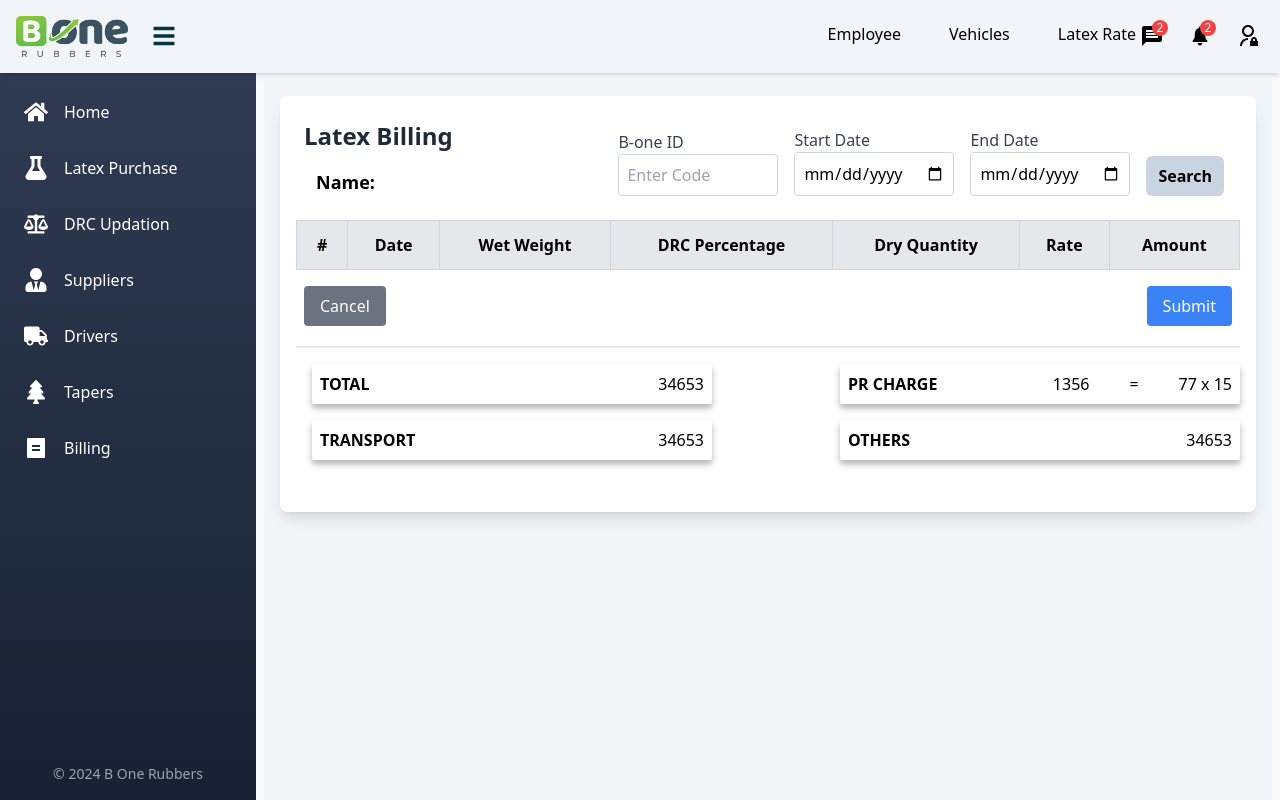
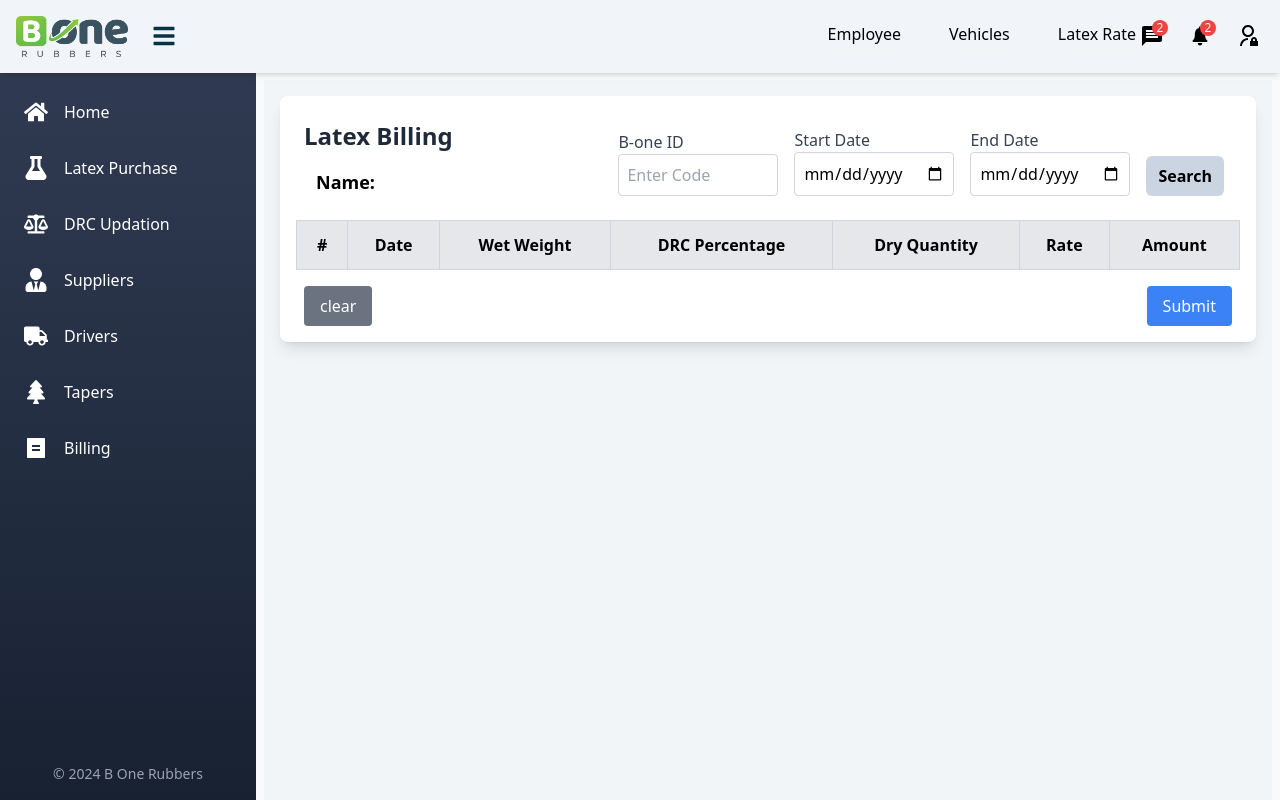
Before and after one commit to bonecompany/Supplier-Management-Client, a React (Vite) app: page /admin/billing in a window 1280 px wide. Built offline with nearby package versions, Linux system fonts and the light colour scheme.

Commit message:
feat: create many file and complete billing area

```diff
--- a/src/components/UpdatingTableComponents.jsx
+++ b/src/components/UpdatingTableComponents.jsx
@@ -60,7 +60,6 @@
       try {
         const response = await Axios.post(`/admin/suppliers/drcupdation`, drcData);
 
-        // setLatexData(response.data.data.latex);
         setDrcData(
           latexData.map(({ _id, owner, date, latex_weight,supplierName,supplierCode }) => ({
             latexId: _id,
--- a/src/components/admin.components/Billing/BillingComponents.jsx
+++ b/src/components/admin.components/Billing/BillingComponents.jsx
@@ -10,25 +10,33 @@ function BillingComponents() {
     // );
 
     const [boneId, setBoneId] = useState("");
+    const [name, setName] = useState("");
     const [startDate, setStartDate] = useState("");
     const [endDate, setEndDate] = useState("");
     const [latexData, setLatexData] = useState([]);
     const [drcData, setDrcData] = useState([]);
 
+
     const handleSearch = async () => {
+
+        console.log("search button clicked")
+
 
         try {
             const response = await Axios.get(
                 `/admin/suppliers/drcdata?supplierId=${boneId}&start=${startDate}&end=${endDate}`
             );
-            setLatexData(response.data.data.latex);
+            console.log(response.data.data)
+            setName(response.data.data.name)
+            setLatexData(response.data.data.drcdata);
             setDrcData(
-                latexData.map(({ _id, owner, date, latex_weight }) => ({
-                    latexId: _id,
-                    owner,
-                    date,
-                    latex_weight,
-                }))
+                latexData
+                // map(({ _id, owner, date, latex_weight }) => ({
+                //     latexId: _id,
+                //     owner,
+                //     date,
+                //     latex_weight,
+                // }))
             );
         } catch (err) {
             console.error("Error fetching latex data:", err);
@@ -69,6 +77,17 @@ function BillingComponents() {
             console.error("Error fetching latex data:", err);
         }
     };
+    console.log(drcData);
+
+    const totalAmount = drcData?.reduce((acc, element) => {
+        const amount = (element.dryQuantity || 0) * (element.latexId?.daily_latex_rate || 0);
+        return acc + amount;
+    }, 0) || 0;
+    const totalWetWeight = drcData?.reduce((acc, element) => {
+        const amount = element.dryQuantity || 0 ;
+        return acc + amount;
+    }, 0) || 0;
+
     return (
         <div className="p-4 m-2 bg-[#F1F5F8] min-h-screen flex flex-col items-center">
             <div className="bg-white shadow-lg rounded-lg p-4 w-full max-w-screen-lg">
@@ -78,7 +97,7 @@ function BillingComponents() {
                             Latex Billing
                         </h2>
                         <div className="p-2 px-5 font-semibold text-lg">
-                            Name: {latexData[0]?.supplierName}
+                            Name: {name}
                         </div>
                     </div>
                     <div className="flex flex-wrap gap-4 bg-white rounded-lg px-4 py-2 items-end">
@@ -139,42 +158,31 @@ function BillingComponents() {
                             </tr>
                         </thead>
                         <tbody>
-                            {drcData?.map((element, index) => (
-                                <tr
-                                    className="bg-white hover:bg-gray-50 text-center"
-                                    key={index}
-                                >
+                            {drcData?.map((element, index) => {
+                                const amount = ((element.dryQuantity || 0) * (element.latexId?.daily_latex_rate || 0)).toFixed(2);
+
+                                return (
+                                    <tr className="bg-white hover:bg-gray-50 text-center" key={index}>
                                         <td className="border border-gray-300 p-3">{index + 1}</td>
                                         <td className="border border-gray-300 p-3">
                                             {new Date(element.date).toLocaleDateString("en-GB")}
                                         </td>
-                                    <td className="border border-gray-300 p-3">
-                                        {element.latex_weight}
-                                    </td>
-                                    <td className="border border-gray-300 p-3">
-                                        <input
-                                            className="p-2 border border-gray-300 rounded focus:outline-none focus:ring-2 focus:ring-indigo-500 w-full"
-                                            type="number"
-                                            onChange={(e) => handleFilm(e, index)}
-                                        />
-                                    </td>
-                                    <td className="border border-gray-300 p-3">
-                                        {element.drcPercentage || 0}
-                                    </td>
-                                    <td className="border border-gray-300 p-3">
-                                        {element.dryQuantity || 0}
-                                    </td>
-                                    <td className="border border-gray-300 p-3">view</td>
-
+                                        <td className="border border-gray-300 p-3">{element.latexId?.latex_weight || 0}</td>
+                                        <td className="border border-gray-300 p-3">{element.drcPercentage || 0}</td>
+                                        <td className="border border-gray-300 p-3">{element.dryQuantity || 0}</td>
+                                        <td className="border border-gray-300 p-3">{element.latexId?.daily_latex_rate || 0}</td>
+                                        <td className="border border-gray-300 p-3">{amount}</td>
                                     </tr>
-                            ))}
+                                );
+                            })}
                         </tbody>
                     </table>
                 </div>
 
                 <div className="flex justify-between px-2 mt-4">
-                    <button className="px-4 py-2 bg-gray-500 text-white rounded hover:bg-gray-600">
-                        Cancel
+                    <button className="px-4 py-2 bg-gray-500 text-white rounded hover:bg-gray-600"
+                        onClick={() => window.location.reload()}>
+                        clear
                     </button>
                     <button
                         className="px-4 py-2 bg-blue-500 text-white rounded hover:bg-blue-600"
@@ -184,29 +192,30 @@ function BillingComponents() {
                     </button>
                 </div>
                 {
-                    drcData.length == 0 && (
+                    !drcData.length == 0 && (
 
                         <div className="my-5 p-2 border-t-2 w-full grid justify-center grid-cols-1 sm:grid-cols-2 gap-x-32">
                             <div className="flex justify-between gap-5 w-full p-2 rounded-sm m-2 shadow-custom-dark">
-                          <span className="font-semibold">TOTAL</span>
-                          <div>34653</div>
+                                <span className="font-semibold">Total Amount</span>
+                                <div>{totalAmount.toFixed(2)}</div>
                             </div>
                             <div className="flex justify-between gap-5 w-full p-2 rounded-sm m-2 shadow-custom-dark">
-                          <span className="font-semibold">PR CHARGE</span>
+                                <span className="font-semibold">Total Dry Weight</span>
+                                <div>{totalWetWeight.toFixed(2)}</div>
+                            </div>
+                            <div className="flex justify-between gap-5 w-full p-2 rounded-sm m-2 shadow-custom-dark">
+                                <span className="font-semibold">PR Charge</span>
                                 <div className="flex gap-2 sm:gap-10">
-                          <div>1356</div>
+                                    <div>{(totalWetWeight) * 15}</div>
                                     =
-                          <div>77 x 15</div>
+                                    <div>{totalWetWeight} x 15</div>
                                 </div>
                             </div>
                             <div className="flex justify-between gap-5 w-full p-2 rounded-sm m-2 shadow-custom-dark">
-                          <span className="font-semibold">TRANSPORT</span>
-                          <div>34653</div>
+                                <span className="font-semibold">Net Amount</span>
+                                <div>{((totalAmount) - (totalWetWeight) * 15).toFixed(2)}</div>
                             </div>
-                        <div className="flex justify-between gap-5 w-full p-2 rounded-sm m-2 shadow-custom-dark">
-                          <span className="font-semibold">OTHERS</span>
-                          <div>34653</div>
-                        </div>
+
                         </div>
 
                     )
```
Lines whose indentation alone changed are shown as unchanged.
